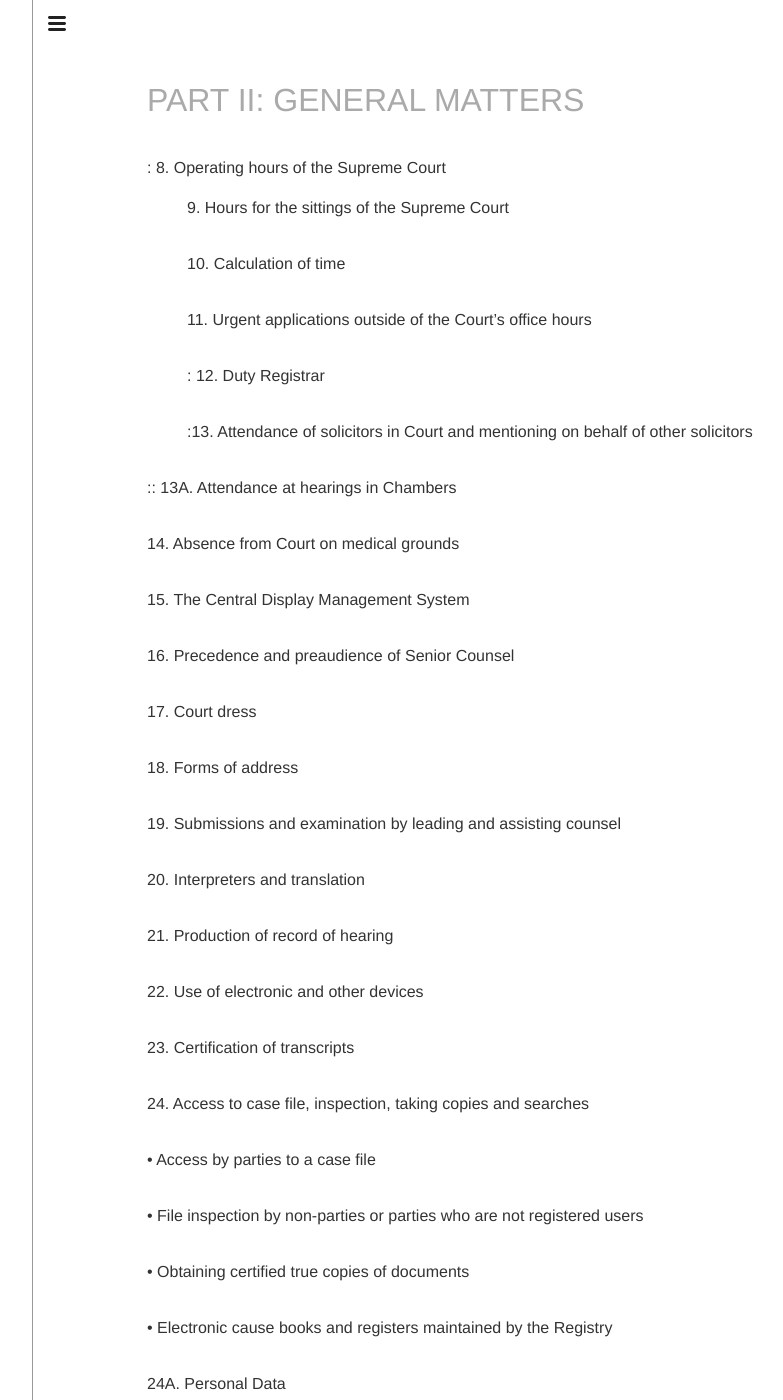
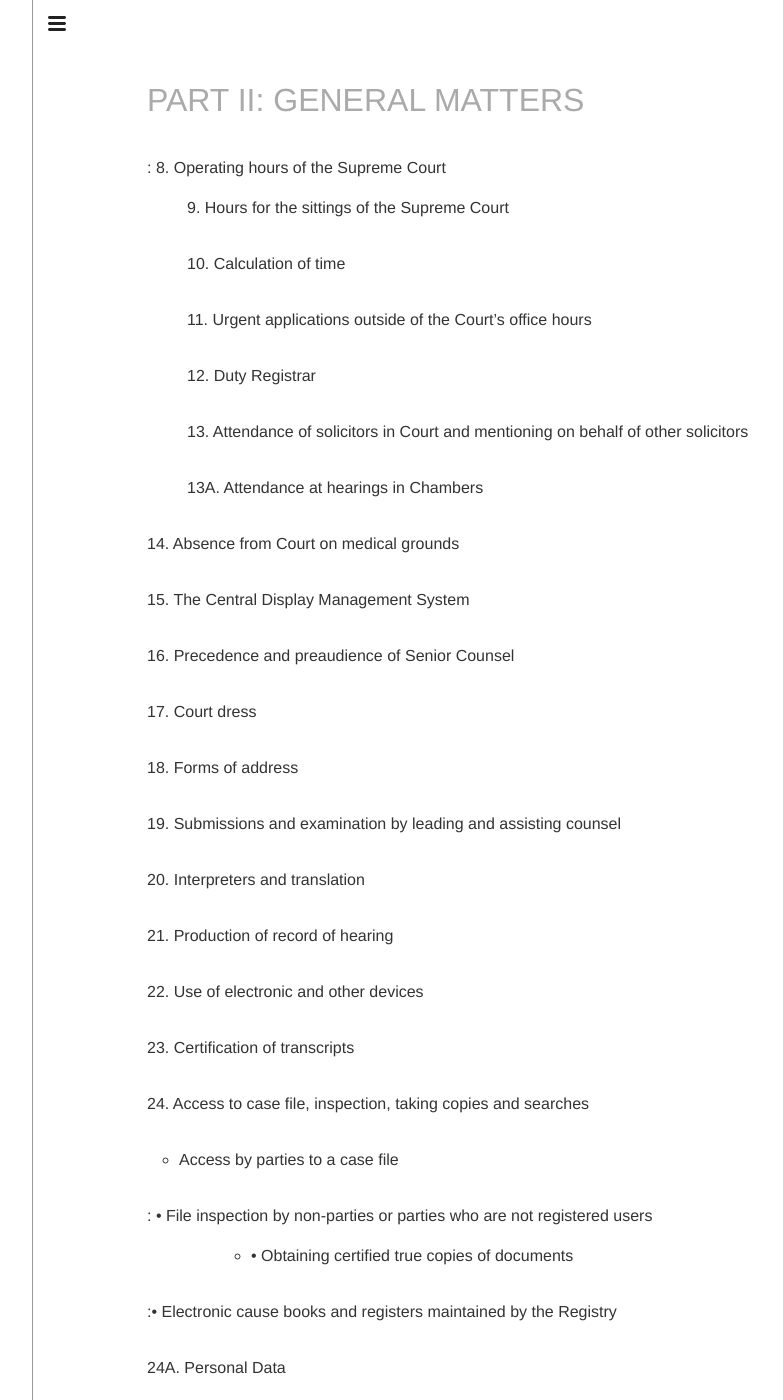
Before and after one commit to opendocsg/opendoc-supreme-court-practice-directions, a Jekyll site: the page built from PART-02-General-Matters.md, in a window 1280 px wide and 1400 px high. Shown: the whole window, without its empty margins (219-1002 px from the left). Built offline with Jekyll 4.4.1, drawn with Linux system fonts in a browser that asks for light colours; our own code applies the rules of GitHub Pages for plain Markdown files; a script that is not in the unit is left out.

```diff
--- a/PART-02-General-Matters.md
+++ b/PART-02-General-Matters.md
@@ -9,12 +9,12 @@
 
 : 11\. Urgent applications outside of the Court's office hours
 
-: : 12\. Duty Registrar
+: 12\. Duty Registrar
 
-: :13\. Attendance of solicitors in Court and mentioning on behalf of other
+: 13\. Attendance of solicitors in Court and mentioning on behalf of other
 solicitors
 
-:: 13A. Attendance at hearings in Chambers
+: 13A. Attendance at hearings in Chambers
 
 14\. Absence from Court on medical grounds
 
@@ -38,13 +38,13 @@ solicitors
 
 24\. Access to case file, inspection, taking copies and searches
 
-• Access by parties to a case file
+* Access by parties to a case file
 
-• File inspection by non-parties or parties who are not registered users
+: • File inspection by non-parties or parties who are not registered users
 
-• Obtaining certified true copies of documents
+: * • Obtaining certified true copies of documents
 
-• Electronic cause books and registers maintained by the Registry
+:• Electronic cause books and registers maintained by the Registry
 
 24A. Personal Data
 
```
